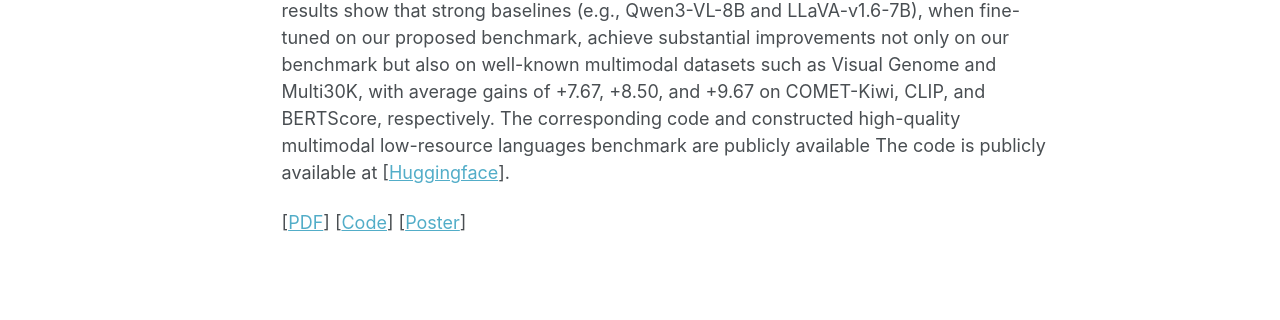
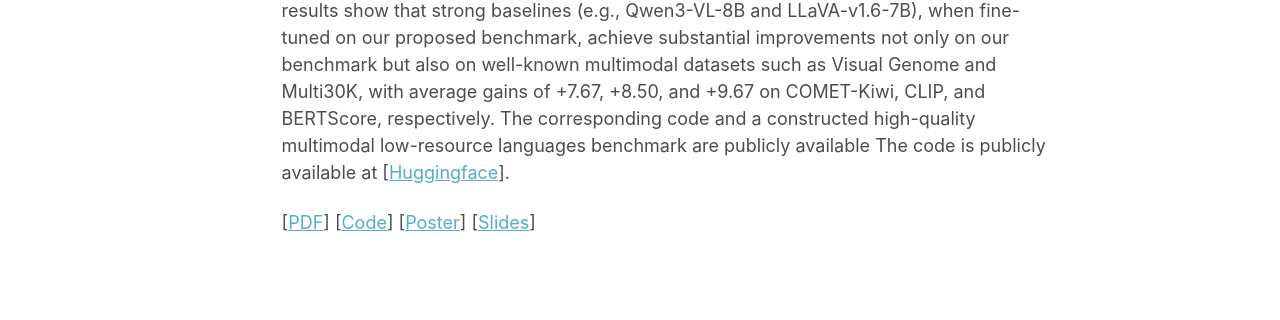
Before and after one commit to miradel51/miradel51.github.io, a Jekyll site: the page built from _publications/2026_ijcnn_mllm_mt_bench_lrls.md, in a window 1280 px wide and 1400 px high. Shown: the part 1040-1360 px from the top of the window. Built offline with Jekyll 4.4.1, drawn with Linux system fonts in a browser that asks for light colours; some web fonts are replaced; some of the changed text lies outside the part shown.

Commit message:
Update 2026_ijcnn_mllm_mt_bench_lrls.md
added slides link

```diff
--- a/_publications/2026_ijcnn_mllm_mt_bench_lrls.md
+++ b/_publications/2026_ijcnn_mllm_mt_bench_lrls.md
@@ -20,16 +20,14 @@ citation: '<br>
 <h2><strong>Abstract</strong></h2>
 Multimodal large language models (MLLMs) have emerged as a dominant paradigm for visually grounded language tasks.
 However, multimodal machine translation (MMT) remains constrained by the scarcity of multimodal data for low-resource languages (LRLs).
-Previously proposed approaches have also explored some strategies for machine translation with MLLMs under low-resource scenarios;
-however, they still face the critical bottleneck of a lack of high-quality multimodal datasets for extremely low-resource languages.
+Previously proposed approaches have also explored some strategies for machine translation with MLLMs under low-resource scenarios; however, they still face the critical bottleneck of a lack of high-quality multimodal datasets for extremely low-resource languages.
 To this end, we propose a novel and straightforward method for constructing a high-quality benchmark for MMT in extremely low-resource languages by harnessing LLMs and leveraging a human evaluation strategy.
 The presented approach for building the multimodal low-resource benchmark consists of three phases.
 First, we select an optimal visual captioner via metric-driven evaluation to ensure reliable grounding;
 Second, we use a hybrid ensemble of diverse translation models to reduce bias and improve the fluency -faithfulness balance;
-Finally, we apply a triangular quality estimation scheme-reference-free quality, semantic consistency, and visual alignment-to filter candidates.
-We conduct extensive experiments on multiple corpora using various evaluation metrics.
+Finally, we apply a triangular quality estimation scheme-reference-free quality, semantic consistency, and visual alignment-to filter candidates. We conduct extensive experiments on multiple corpora using various evaluation metrics.
 The results show that strong baselines (e.g., Qwen3-VL-8B and LLaVA-v1.6-7B), when fine-tuned on our proposed benchmark, achieve substantial improvements not only on our benchmark but also on well-known multimodal datasets
-such as Visual Genome and Multi30K, with average gains of +7.67, +8.50, and +9.67 on COMET-Kiwi, CLIP, and BERTScore, respectively. The corresponding code and constructed high-quality multimodal low-resource languages benchmark are publicly available
+such as Visual Genome and Multi30K, with average gains of +7.67, +8.50, and +9.67 on COMET-Kiwi, CLIP, and BERTScore, respectively. The corresponding code and a constructed high-quality multimodal low-resource languages benchmark are publicly available
 The code is publicly available at \[[Huggingface](https://huggingface.co/datasets/yumoya/SilkRoad-VL)\].
 
-\[[PDF](https://www.researchgate.net/publication/403332870_Vision-to-Text_Benchmarking_Multimodal_LLMs_on_Extremely_Low-Resource_Languages)\] \[[Code](https://huggingface.co/datasets/yumoya/SilkRoad-VL)\] \[[Poster](https://miradel51.github.io/files/ijcnn2026_poster_hss.pdf)\]
+\[[PDF](https://www.researchgate.net/publication/403332870_Vision-to-Text_Benchmarking_Multimodal_LLMs_on_Extremely_Low-Resource_Languages)\] \[[Code](https://huggingface.co/datasets/yumoya/SilkRoad-VL)\] \[[Poster](https://miradel51.github.io/files/ijcnn2026_poster_hss.pdf)\] \[[Slides](https://miradel51.github.io/files/IJCNN26_mllm_corpus.pdf)\]
```
